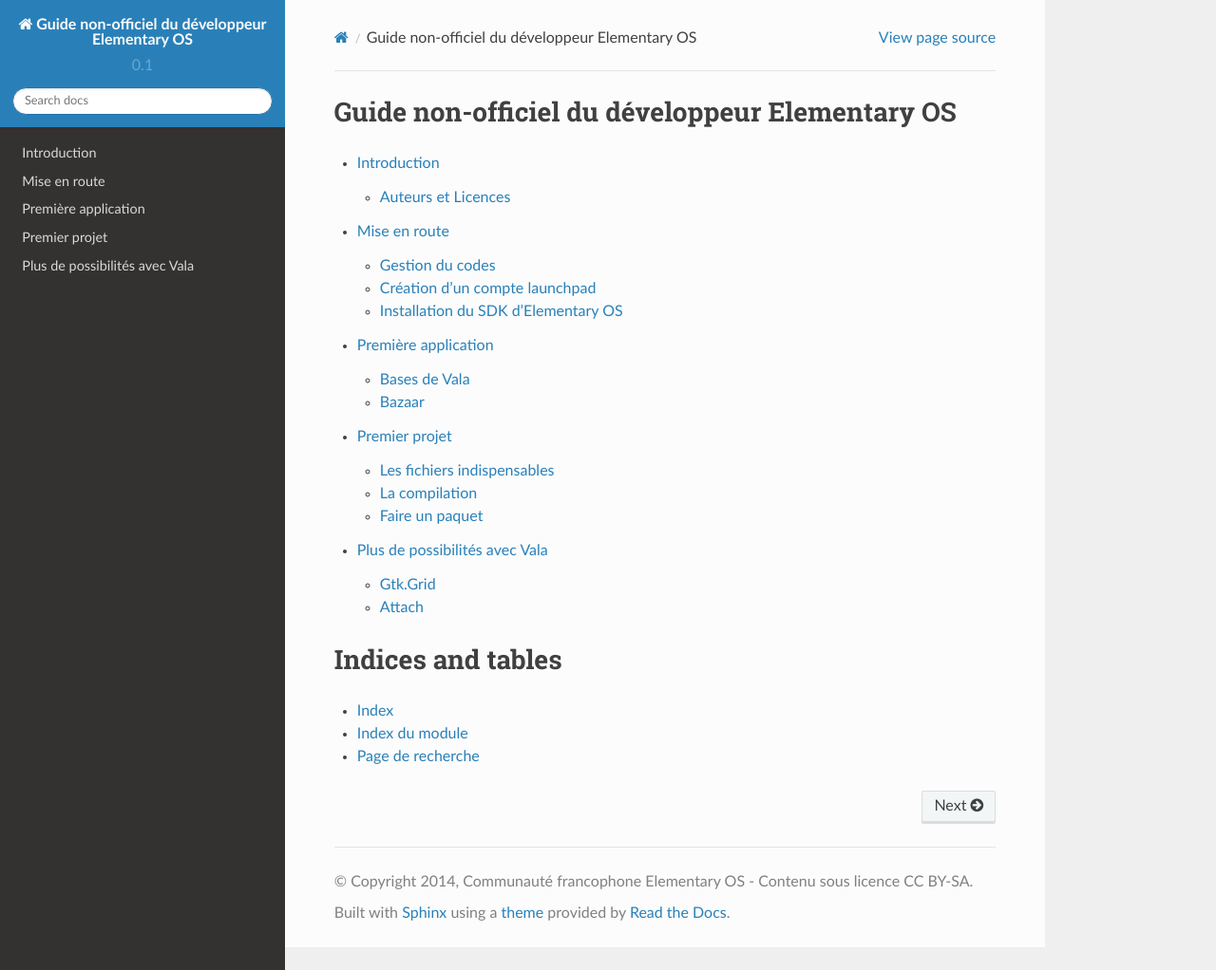
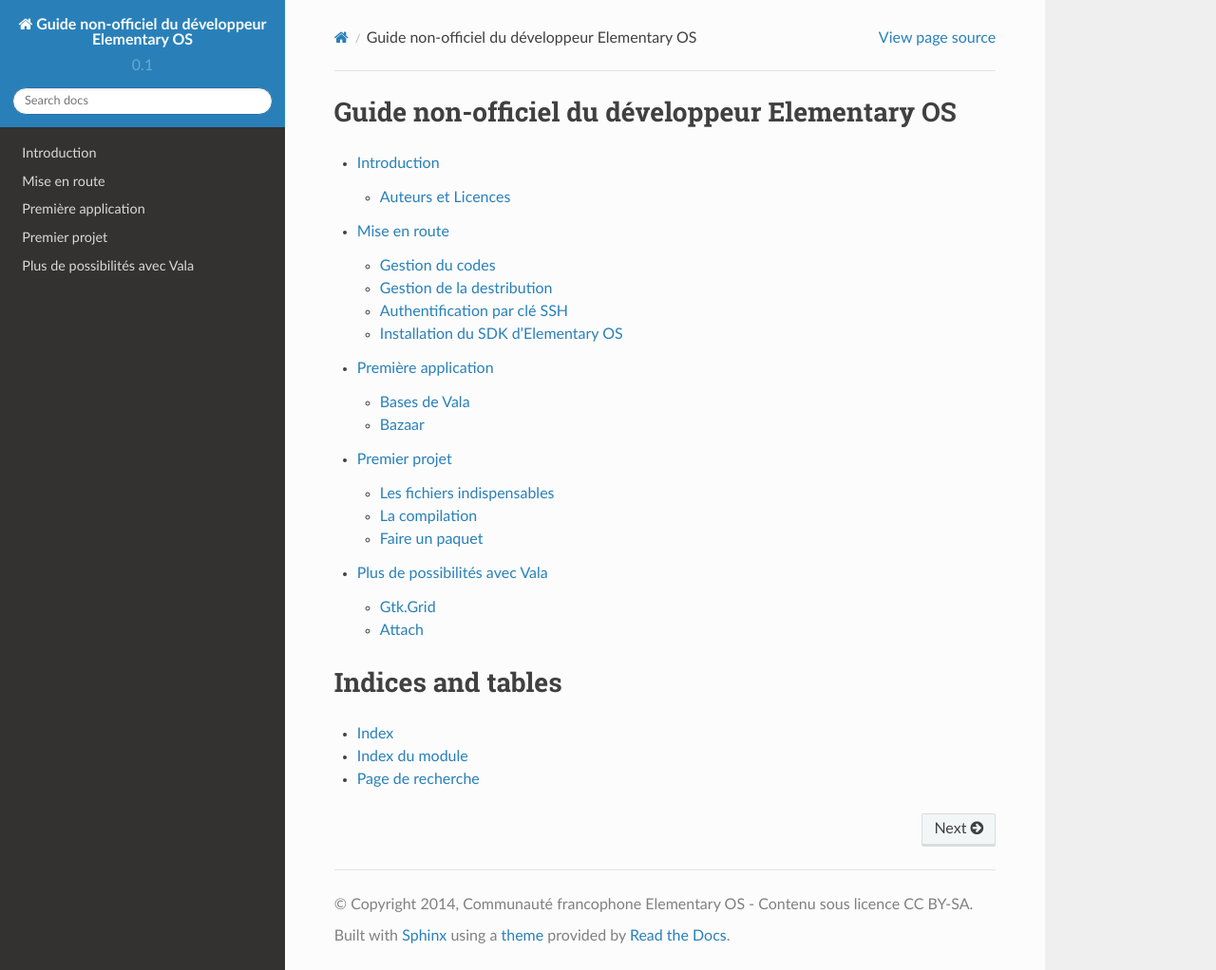
Before and after one commit to elementary-fr/elementaryos-fr-doc, a Sphinx documentation site: the page built from source/index.rst, in a window 1280 px wide and 1022 px high. Shown: the whole window at 95% size. Built offline with Sphinx 7.4.7 and the Read the Docs theme 2.0.0, drawn with Linux system fonts in a browser that asks for light colours; some of the changed lines change nothing that is shown.

Commit message:
Ajout de la confiuration SSH sur Github

```diff
--- a/source/mise-en-route.rst
+++ b/source/mise-en-route.rst
@@ -19,14 +19,24 @@
 
    $ sudo apt install git
 
-Avant de passer à l'étape suivante, il faut encore configurer Git. En effet,
-d'un point de vue légale, il est important de savoire qui a fait quoi dans
-un logiciel. Pour se faire, il faut lancer les commandes suivantes:
+Avant de passer à l'étape suivante, il faut encore configurer Git.
+
+Nous allons tous d'abors ajoutter notre nom réel et notre addresse email.
+C'est très important, d'un point de vue légale, il est important de savoire
+qui a fait quoi dans un logiciel. Pour se faire, il faut lancer les commandes
+suivantes:
 
 .. code-block:: bash
 
    $ git config --global user.name "John Smith"
    $ git config --global user.email "votre_email@example.com"
+
+Et avant de continuer, une dernière petite configuration. On va demander
+à Git d'utiliser le mode simple pour la synchronisation avec les serveurs git.
+
+.. code-block:: bash
+
+   git config --global push.default simple
 
 Création d'un compte Github
 ---------------------------
@@ -56,11 +66,17 @@
 .. figure:: _static/mise-en-route/github-welcome-screen.png
     :align: center
 
+Gestion de la destribution
+==========================
+
 Création d'un compte launchpad
-==============================
+------------------------------
 
-Tout développeur elementary se doit d'avoir un compte sur Launchpad. Launchpad
-est la plateforme de Canonical pour l'hébergement de projet, suivi de bugs, ...
+Tout développeur elementary se doit d'avoir un compte sur Launchpad.
+Launchpad est la plateforme de gestion du projet Ubuntu, sur lequel se
+base Elementary OS. Cette plateforme permet de distribuer facilement nos
+logiciels en les intégrants dans l'application Software Center.
+
 
 Bien sûr si vous avez déjà un compte, vous pouvez passer cette partie.
 
@@ -77,8 +93,12 @@
 
 Après rien de bien compliqué, vous pouvez compléter les infos de votre compte à votre guise.
 
-Création d'une clé SSH et ajout au compte Launchpad
-----------------------------------------------------
+
+Authentification par clé SSH
+============================
+
+Création d'une clé SSH
+----------------------
 
 Maintenant nous avons un compte Launchpad, nous allons en profiter pour lui ajouter une paire
 de clé ssh. Dans un premier temps, nous allons générer ces clés. Ces clés sont une sorte de reconnaissance
@@ -98,6 +118,9 @@
 
 Suivez les instructions, à un moment on vous demandera un mot de passe, retenez le bien car
 il vous sera demandé lorsque vous enverrez vos modifications de code vers Launchpad.
+
+Ajout de la clef sur Launchpad
+-------------------------------
 
 Votre clé publique est donc créée et nous allons l'ajouter à Launchpad.
 
@@ -126,7 +149,17 @@
 
    $ sudo apt-get install bzr
    $ bzr launchpad-login your-launchpad-id
-￼
+
+Ajout de la clef sur Github
+---------------------------
+
+De la manière, aller sur la page suivante: https://github.com/settings/ssh
+
+Une fois dessus, un click sur le bouton "Add SSH Keay" va vous permettre
+d'ajouter votre clef.
+
+.. figure:: _static/mise-en-route/github-ssh-key.png
+    :align: center
 
 Installation du SDK d'Elementary OS
 ===================================
```
Also changed, not shown: source/_static/mise-en-route/github-ssh-key.png (added).
